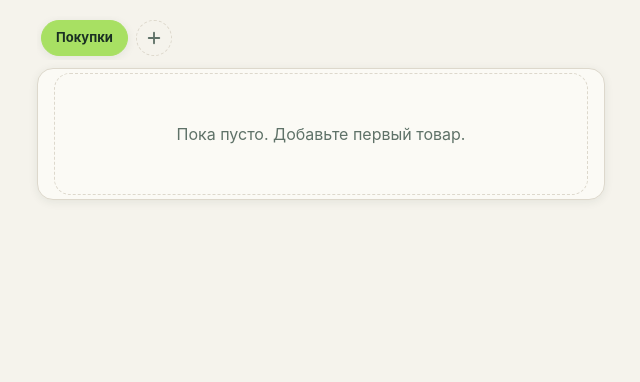
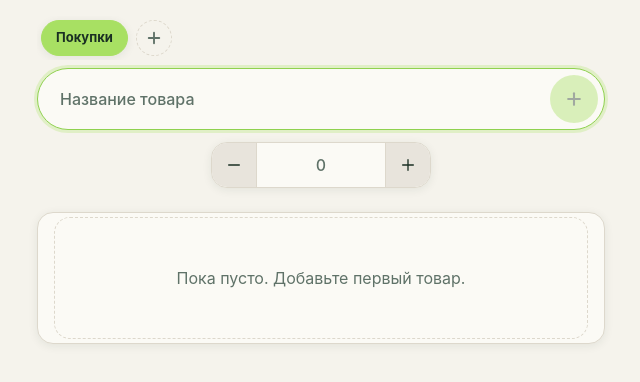
Before and after one commit to AntonF45/tg-shopping-list, a React (Vite) app: page / in a window 1280 px wide. Shown: the top 382 px of the page, without its empty margins (319-959 px from the left). Built offline with nearby package versions, Linux system fonts and the light colour scheme.

Commit message:
fix: восстановлен AddItemForm в JSX App.tsx

```diff
--- a/src/App.tsx
+++ b/src/App.tsx
@@ -80,6 +80,15 @@ const App: React.FC = () => {
         onDelete={deleteList}
       />
 
+      <main className="app-main">
+        {/* Форма добавления — обязательно должна быть здесь */}
+        <AddItemForm
+          onAdd={handleAdd}
+          onFocusChange={handleFocusChange}
+          recentItems={recentItems}
+        />
+
+        {/* Блок чек-листа с встроенным label "X из Y" */}
         <div className="item-list">
           <ProgressFieldset items={list.items} />
           <ItemList
@@ -88,6 +97,7 @@ const App: React.FC = () => {
             onRemove={removeItem}
           />
         </div>
+      </main>
 
       <ShareButton
         items={list.items}
```
Lines whose indentation alone changed are shown as unchanged.
